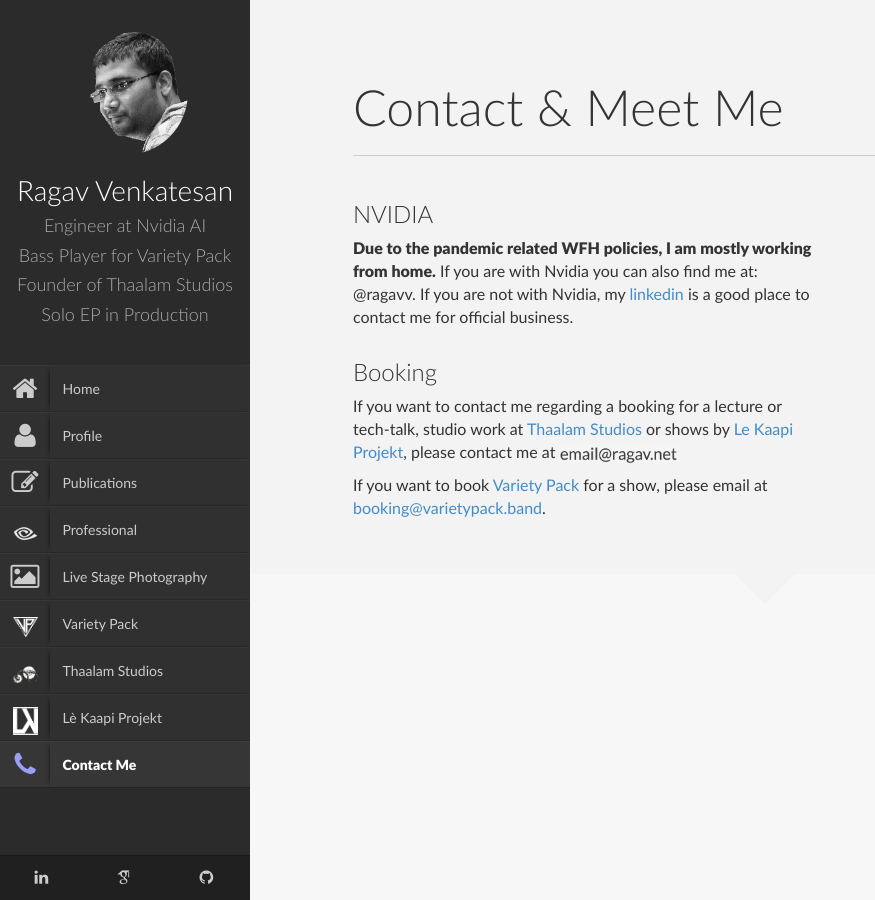
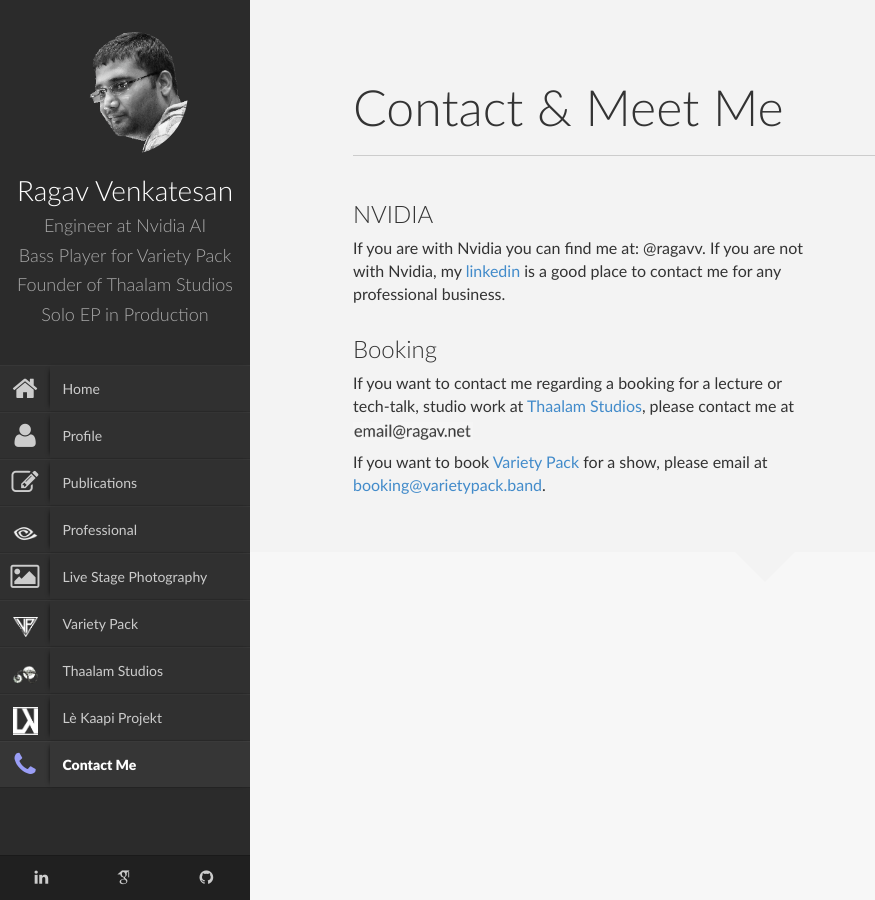
Before and after one commit to ragavvenkatesan/ragavvenkatesan.github.io, a Jekyll site: the page built from contact.html, in a window 1280 px wide. Shown: the whole page, without its empty margins (0-875 px from the left). Built offline with Jekyll 4.4.1, drawn with Linux system fonts in a browser that asks for light colours; nearby versions of some CDN libraries.

Commit message:
more formatting update

```diff
--- a/contact.html
+++ b/contact.html
@@ -12,23 +12,18 @@
                 <div class="row">
                     <div class="col-md-7">
                         <h3>NVIDIA</h3>
-
-                        <strong>Due to the pandemic related WFH policies, I am mostly working from home.</strong>
-                        If you are with Nvidia you can also find me at: @ragavv.
+                        If you are with Nvidia you can find me at: @ragavv.
                         If you are not with Nvidia, my <a href="https://linkedin.ragav.net/">linkedin</a> is a good
-                        place to contact me for official business.</p>
+                        place to contact me for any professional business.</p>
                     </div>
                 </div>
-
-
 
 
                 <div class="row">
                     <div class="col-md-7">
                         <h3>Booking</h3>
                         <p> If you want to contact me regarding a booking for a lecture or tech-talk, studio work at <a
-                                href="{{site.url}}/thaalam.html">Thaalam Studios</a> or shows by
-                            <a href="{{site.url}}/le-kaapi-projekt.html">Le Kaapi Projekt</a>, please contact me at
+                                href="{{site.url}}/thaalam.html">Thaalam Studios</a>, please contact me at
                             <span><img src="img/email_personal.png" width="120em" height="auto"></span>
                         </p>
                         If you want to book <a href="{{site.url}}/variety-pack.html">Variety Pack</a> for a show, please
@@ -36,16 +31,6 @@
                         <p>
                         </p>
                     </div>
-                    <!--
-                    <div class="col-md-5">
-                        <ul class="list-unstyled">
-                            <li>
-                                <strong><i class="icon-envelope"></i>&nbsp;&nbsp;</strong>
-
-                            </li>
-                        </ul>
-                    </div>
-                -->
 
                 </div>
             </div>
--- a/le-kaapi-projekt.html
+++ b/le-kaapi-projekt.html
@@ -9,7 +9,6 @@
             <div class="section-container">
                 <div class="row">
                     <div class="col-md-4">
-                        <center>
                         <img src="img/personal/lkp_logo.png" width="200em" height="auto"> <br> <br> <br>
                         <a target="_blank" href="https://www.facebook.com/le.kaapi.projekt/"><i
                                 class="icon-3x icon-facebook"></i></a> &nbsp; &nbsp; &nbsp; &nbsp; &nbsp;
@@ -17,7 +16,6 @@
                                 class="icon-3x icon-cloud"></i></a> &nbsp; &nbsp; &nbsp; &nbsp; &nbsp;
                         <a target="_blank" href="https://www.youtube.com/channel/UCjiDlcwLsp-Ew5OK-0ENzsQ"><i
                                 class="icon-3x icon-youtube"></i></a>
-                        </center>
                     </div>
                     <div class="col-md-8">
                         <h1 class="title">L&egrave; Kaapi Projekt</h1>
--- a/profile.html
+++ b/profile.html
@@ -8,9 +8,7 @@
         <div class="section-container">
             <h2 class="title">Profile<img alt="image" src="img/personal/deep3.png" align="right" width="220em"
                     height="auto" class="img-responsive"> </h2>
-            <center>
-                <h3>Professional Biography</h3>
-            </center>
+            <h3>Professional Biography</h3>
             <p>Dr. Ragav Venkatesan is currently a senior software engineer at Nvidia AI and was previously employed as
                 an applied scientist at Amazon Alexa AI and AWS Sagemaker.
                 He received his PhD in Computer Science from Arizona State University in 2017.
--- a/thaalam.html
+++ b/thaalam.html
@@ -9,7 +9,6 @@
             <div class="section-container">
                 <div class="row">
                     <div class="col-md-4">
-                        <center>
                             <img src="img/personal/thaalam.png" width="200em" height="auto"> <br> <br> <br>
                             <a target="_blank" href="https://music.ragav.net"><i class="icon-3x icon-cloud"></i></a>
                             &nbsp; &nbsp; &nbsp; &nbsp; &nbsp;
@@ -17,7 +16,6 @@
                                     class="icon-3x icon-youtube"></i></a> &nbsp; &nbsp; &nbsp; &nbsp; &nbsp;
                             <a target="_blank" href="https://www.instagram.com/thaalamstudios"><i
                                     class="icon-3x icon-instagram"></i></a>
-                        </center>
                     </div>
                     <div class="col-md-8">
                         <h1 class="title">Thaalam Studios</h1>
```
Lines whose indentation alone changed are shown as unchanged.
